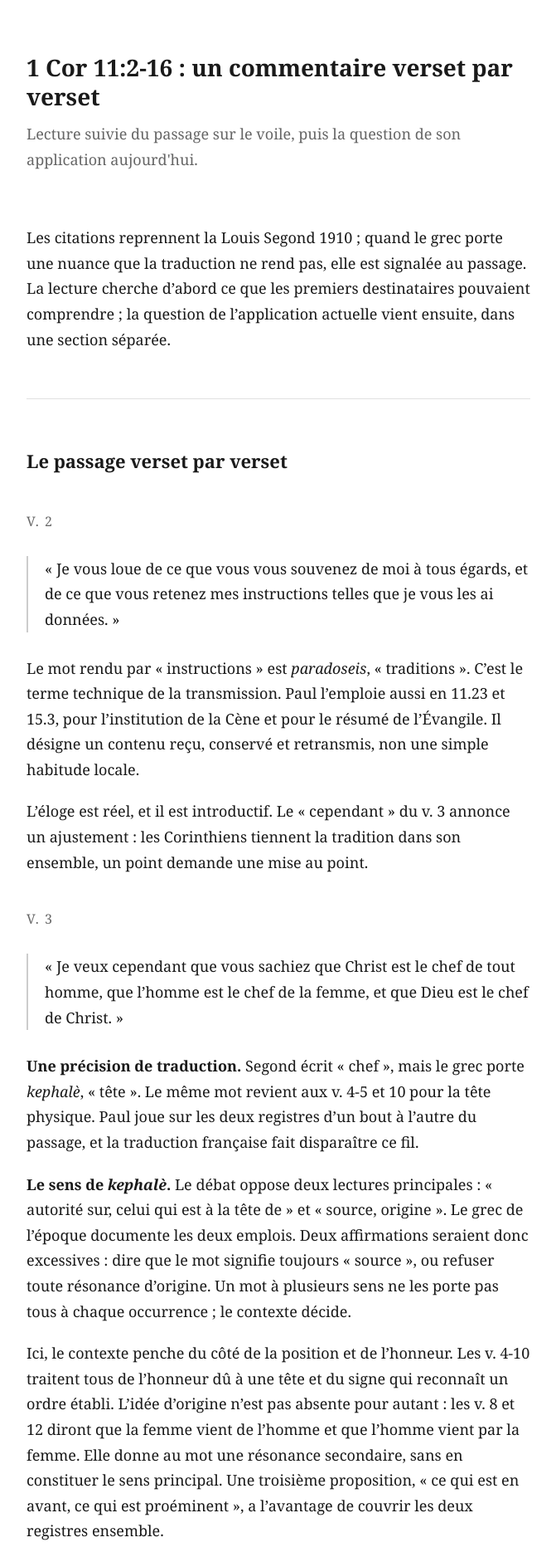
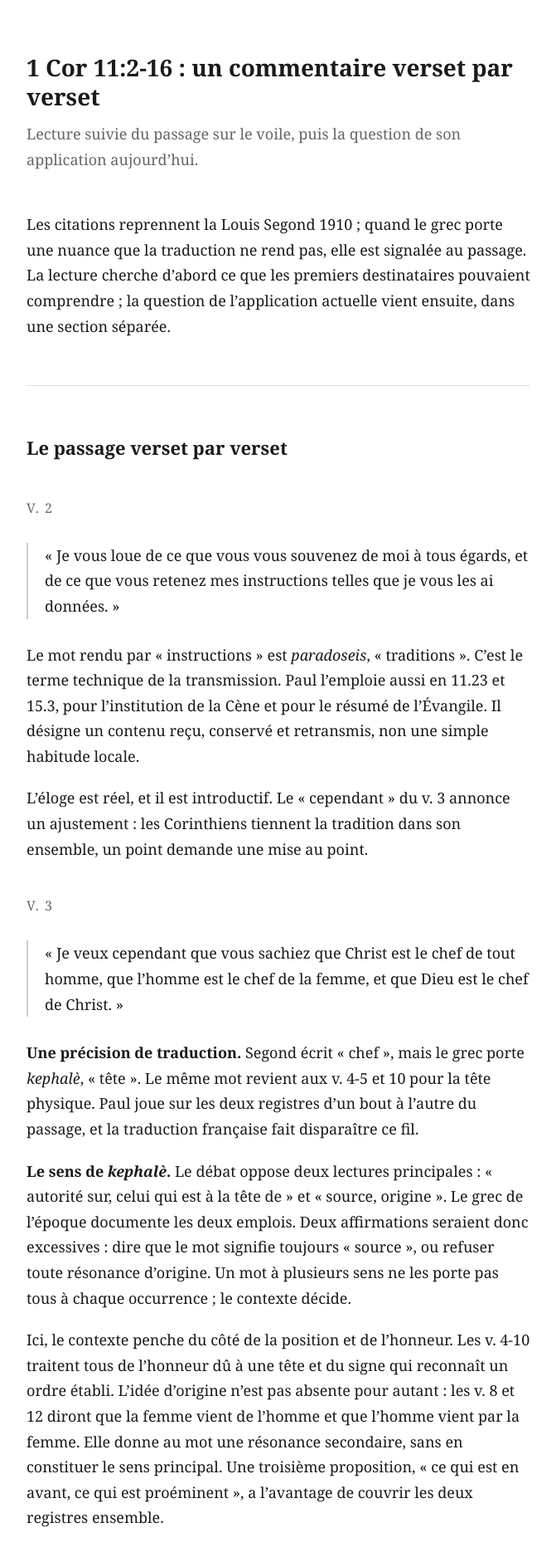
Before and after one commit to arnkoe/1-cor-11, a Jekyll site: the page built from index.md, in a window 1280 px wide. Shown: the top 1870 px of the page at 83% size, without its empty margins (304-975 px from the left). Built offline with Jekyll 4.4.1, drawn with Linux system fonts in a browser that asks for light colours.

Commit message:
Affiche le titre et le sous-titre dans le corps du Markdown
Le gabarit ne rend plus l'en-tete a partir du front matter : le titre
est un H1 et le sous-titre un paragraphe du document, visibles aussi
bien sur GitHub que sur la page publiee. Le front matter reste utilise
pour la balise title et la meta description.

Co-Authored-By: Claude Opus 5 <noreply@anthropic.com>
Claude-Session: https://claude.ai/code/session_01XQr5tUVU1hLaayi4baMCi4

```diff
--- a/_layouts/page.html
+++ b/_layouts/page.html
@@ -1,11 +1,6 @@
 ---
 layout: default
 ---
-<header class="page-header">
-  {% if page.title %}<h1>{{ page.title }}</h1>{% endif %}
-  {% if page.description %}<p class="lede">{{ page.description }}</p>{% endif %}
-</header>
-
 <article>
   {{ content }}
 </article>
--- a/assets/style.css
+++ b/assets/style.css
@@ -12,19 +12,21 @@ body {
   line-height: 1.7;
 }
 
-.page-header {
-  margin-bottom: 4rem;
-}
-
 h1 {
-  margin: 0;
+  margin: 0 0 0.75rem;
   font-size: 1.75rem;
   line-height: 1.25;
 }
 
-.lede {
-  margin: 0.75rem 0 0;
+/* Sous-titre : le paragraphe qui suit immediatement le titre. */
+h1 + p {
+  margin-bottom: 3rem;
   color: #666;
+  font-style: normal;
+}
+
+h1 + p em {
+  font-style: normal;
 }
 
 h2 {
```
Also changed, not shown: index.md (+4 -0 lines).
